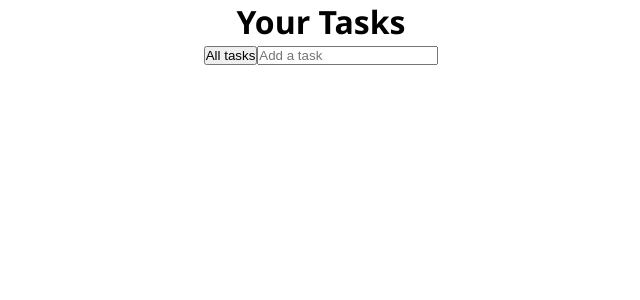
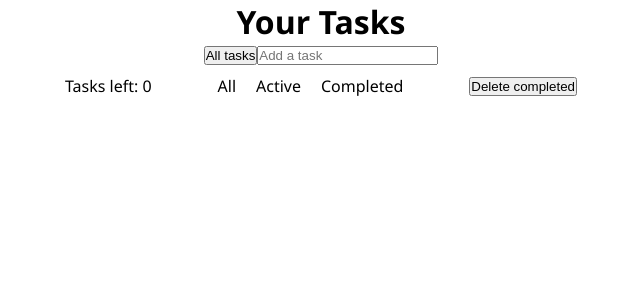
Before and after one commit to Mmarvinn/ReactToDoList, a React (Create React App) app: page / in a window 1280 px wide. Shown: the top 300 px of the page, without its empty margins (319-959 px from the left). Built offline with nearby package versions, Linux system fonts and the light colour scheme.

Commit message:
finish toDo list without styles

```diff
--- a/src/component/Task.js
+++ b/src/component/Task.js
@@ -1,13 +1,11 @@
 import styles from './Task.module.css';
 
-function Task({ text, deleteTask, completeTask, id, done }) {
+function Task({ text, deleteTask, completeTask, done, id }) {
   return (
     <div className={styles.task}>
-      <input type="checkbox" onClick={completeTask} />
+      <input type="checkbox" onChange={() => completeTask(id)} checked={done} />
       <h3 className={done ? styles.complete : styles.uncomplete}>{text}</h3>
-      <button onClick={deleteTask} id={id}>
-        Del
-      </button>
+      <button onClick={() => deleteTask(id)}>Del</button>
     </div>
   );
 }
--- a/src/component/TaskForm.js
+++ b/src/component/TaskForm.js
@@ -1,30 +1,121 @@
-import { useState } from 'react';
+import { useEffect, useState } from 'react';
 import TaskList from './TaskList';
 import { v4 as uuidv4 } from 'uuid';
 
 function TaskForm() {
+  console.log('render');
   const [tasks, setTasks] = useState([]);
+  const [doneAll, setDoneAll] = useState(false);
+  const [showTasks, setShowTasks] = useState('all');
 
-  function handlerSubmit(event) {
-    event.preventDefault();
-    const value = event.target.taskValue.value;
-    setTasks((prevTasks) => {
-      if (value) {
+  const tasksLeft = tasks.filter((task) => task.done === false);
+  const completeTasks = tasks.filter((task) => task.done === true);
+
+  function returnTasks() {
+    switch (showTasks) {
+      case 'all':
+        return tasks;
+      case 'active':
+        return tasksLeft;
+      case 'complete':
+        return completeTasks;
+      default:
+        return tasks;
+    }
+  }
+
+  function showAllTasks() {
+    setShowTasks('all');
+  }
+
+  function showActiveTasks() {
+    setShowTasks('active');
+  }
+
+  function showCompletedTasks() {
+    setShowTasks('complete');
+  }
+
+  function deleteCompleted() {
+    setTasks((prevTasks) => prevTasks.filter((task) => task.done === false));
+    console.log('deleted');
+  }
+
+  function completeAll() {
+    setTasks((prevTask) => {
+      return prevTask.map((task) => {
+        if (doneAll === false) {
+          return { ...task, done: true };
+        } else {
+          return { ...task, done: false };
+        }
+      });
+    });
+    setDoneAll(!doneAll);
+  }
+
+  function deleteTask(id) {
+    setTasks((prevTask) => prevTask.filter((task) => task.id !== id));
+  }
+
+  function toggleCompleteTask(id) {
+    setTasks((prevTask) =>
+      prevTask.map((task) =>
+        task.id === id ? { ...task, done: !task.done } : task
+      )
+    );
+  }
+
+  function handlerSubmit(e) {
+    e.preventDefault();
+    const value = e.target.taskForm.value;
+
+    if (value) {
+      const id = uuidv4();
+      setTasks((prevTasks) => {
         return [
           ...prevTasks,
-          { value, id: uuidv4(), set: setTasks, done: false },
+          {
+            value,
+            id: id,
+            done: false,
+          },
         ];
-      }
-    });
-    document.querySelector('form').reset();
+      });
+    }
+
+    e.target.reset();
   }
 
   return (
-    <form className="form" onSubmit={handlerSubmit}>
-      <button>All tasks</button>
-      <input type="text" placeholder="Add a task" name="taskValue" />
-      <TaskList tasks={tasks} />
-    </form>
+    <>
+      <form className="form" onSubmit={handlerSubmit}>
+        <button type="button" onClick={completeAll}>
+          All tasks
+        </button>
+        <input type="text" placeholder="Add a task" name="taskForm" />
+      </form>
+      <TaskList
+        tasks={returnTasks()}
+        deleteTask={deleteTask}
+        completeTask={toggleCompleteTask}
+      />
+      <div className="footer-app">
+        <span>Tasks left: {tasksLeft.length}</span>
+        <ul className="footer-app--buttons">
+          <li>
+            <a onClick={showAllTasks}>All</a>
+          </li>
+          <li>
+            <a onClick={showActiveTasks}>Active</a>
+          </li>
+          <li>
+            <a onClick={showCompletedTasks}>Completed</a>
+          </li>
+        </ul>
+        <button onClick={deleteCompleted}>Delete completed</button>
+      </div>
+    </>
   );
 }
 
--- a/src/component/TaskList.js
+++ b/src/component/TaskList.js
@@ -1,23 +1,7 @@
 import Task from './Task';
-import { useState } from 'react';
 import PropTypes from 'prop-types';
 
-function TaskList({ tasks }) {
-  function deleteTask(e, id) {
-    const setNewTasks = tasks[0].set;
-    e.preventDefault();
-    setNewTasks((prevTask) => prevTask.filter((task) => task.id !== id));
-  }
-
-  function completeTask(id) {
-    const setNewTasks = tasks[0].set;
-    setNewTasks((prevTask) =>
-      prevTask.map((task) =>
-        task.id === id ? { ...task, done: !task.done } : task
-      )
-    );
-  }
-
+function TaskList({ tasks, deleteTask, completeTask }) {
   return (
     <div>
       {tasks.map((task) => {
@@ -26,8 +10,8 @@ function TaskList({ tasks }) {
             key={task.id}
             text={task.value}
             id={task.id}
-            deleteTask={(e) => deleteTask(e, task.id)}
-            completeTask={() => completeTask(task.id)}
+            deleteTask={deleteTask}
+            completeTask={completeTask}
             done={task.done}
           />
         );
@@ -38,6 +22,7 @@ function TaskList({ tasks }) {
 
 TaskList.propTypes = {
   tasks: PropTypes.array,
+  handlers: PropTypes.object,
 };
 
 export default TaskList;
--- a/src/index.css
+++ b/src/index.css
@@ -7,3 +7,28 @@ body {
   font-family: 'Segoe UI', 'Roboto', 'Oxygen', 'Ubuntu', 'Cantarell',
     'Fira Sans', 'Droid Sans', 'Helvetica Neue', sans-serif;
 }
+
+a {
+  text-decoration: none;
+  color: black;
+  cursor: pointer;
+}
+
+a:hover {
+  border: 1px solid red;
+}
+
+.footer-app {
+  display: flex;
+  justify-content: space-between;
+  align-items: center;
+}
+
+.footer-app--buttons {
+  display: inline-flex;
+  list-style-type: none;
+}
+
+.footer-app--buttons > li {
+  padding: 10px;
+}
```
